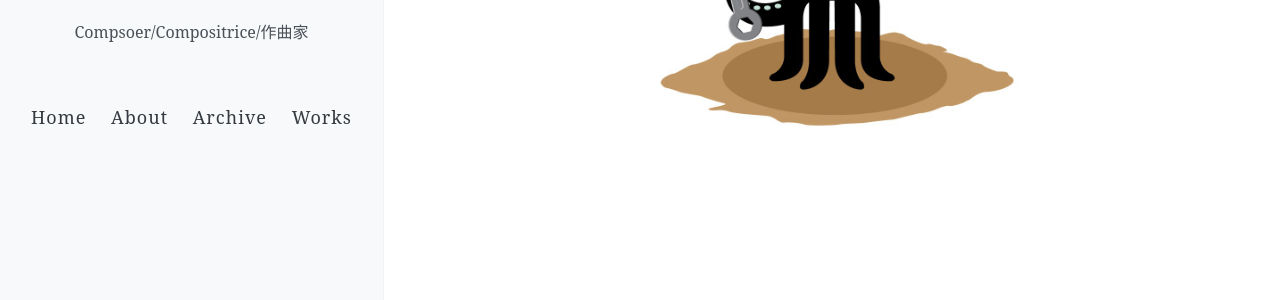
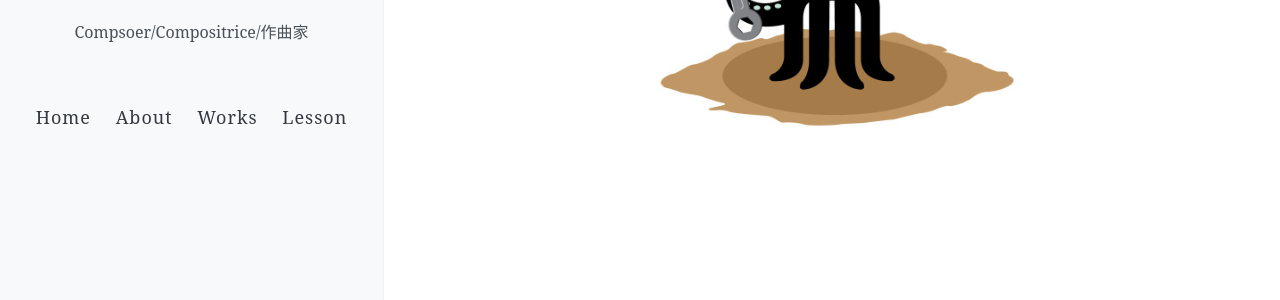
Before and after one commit to kbys88/kbys88.github.io, a Jekyll site: the page built from 404.md, in a window 1280 px wide. Shown: the part 412-712 px from the top of the page. Built offline with Jekyll 4.4.1, drawn with Linux system fonts in a browser that asks for light colours; nearby versions of some CDN libraries.

Commit message:
Update _config.yml

```diff
--- a/_config.yml
+++ b/_config.yml
@@ -22,10 +22,11 @@ navigation:
     url: /
   - name: About
     url: /about
-  - name: Archive
-    url: /archive
   - name: Works
     url: /works
+  - name: Lesson
+    url: /lesson
+
 # 每页的文章数
 paginate: 8
 
```
